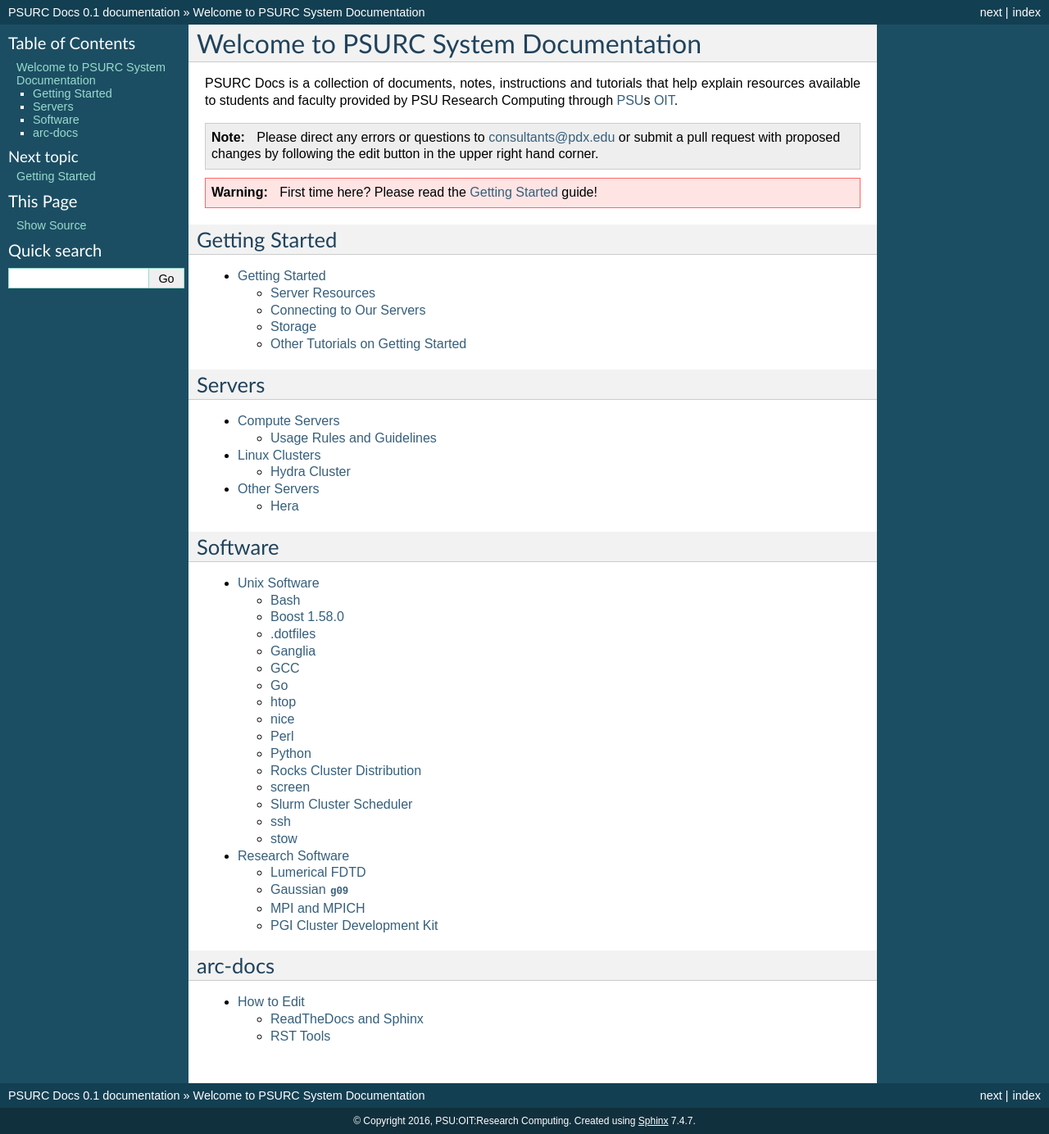
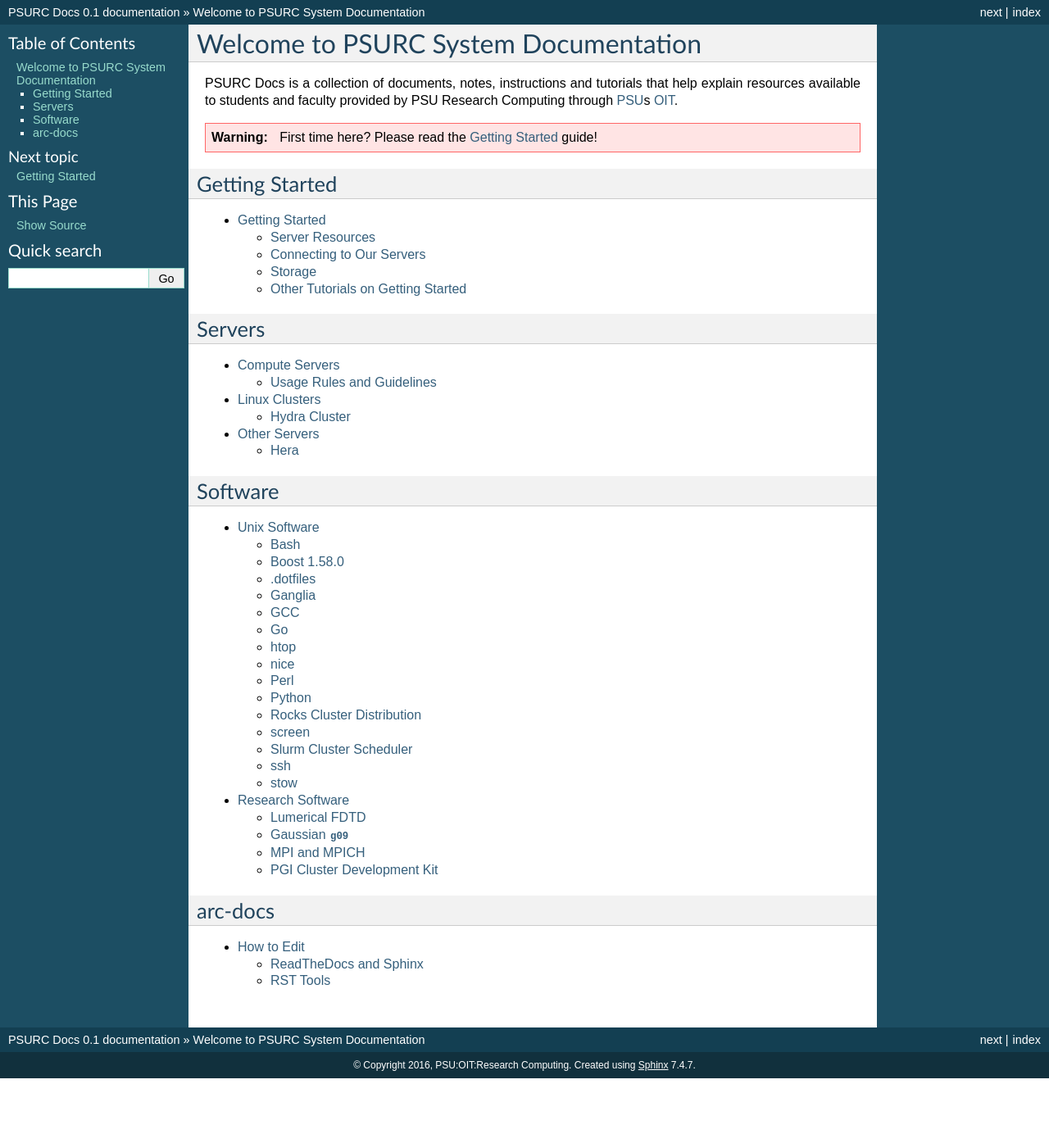
Before and after one commit to PSU-Research-Computing/psurc-docs, a Sphinx documentation site: the page built from source/index.rst, in a window 1280 px wide. Shown: the whole page at 82% size. Built offline with Sphinx 7.4.7, drawn with Linux system fonts in a browser that asks for light colours; after the commit the page ends 1316 px from its top, so only the background shows below that.

Commit message:
Remove consultants email note

```diff
--- a/source/index.rst
+++ b/source/index.rst
@@ -8,8 +8,6 @@
 *************************************
 
 PSURC Docs is a collection of documents, notes, instructions and tutorials that help explain resources available to students and faculty provided by PSU Research Computing through PSU_\s OIT_.
-
-.. note:: Please direct any errors or questions to consultants@pdx.edu or submit a pull request with proposed changes by following the edit button in the upper right hand corner.
 
 .. _PSU: http://www.pdx.edu
 .. _OIT: http://www.pdx.edu/oit/
```
